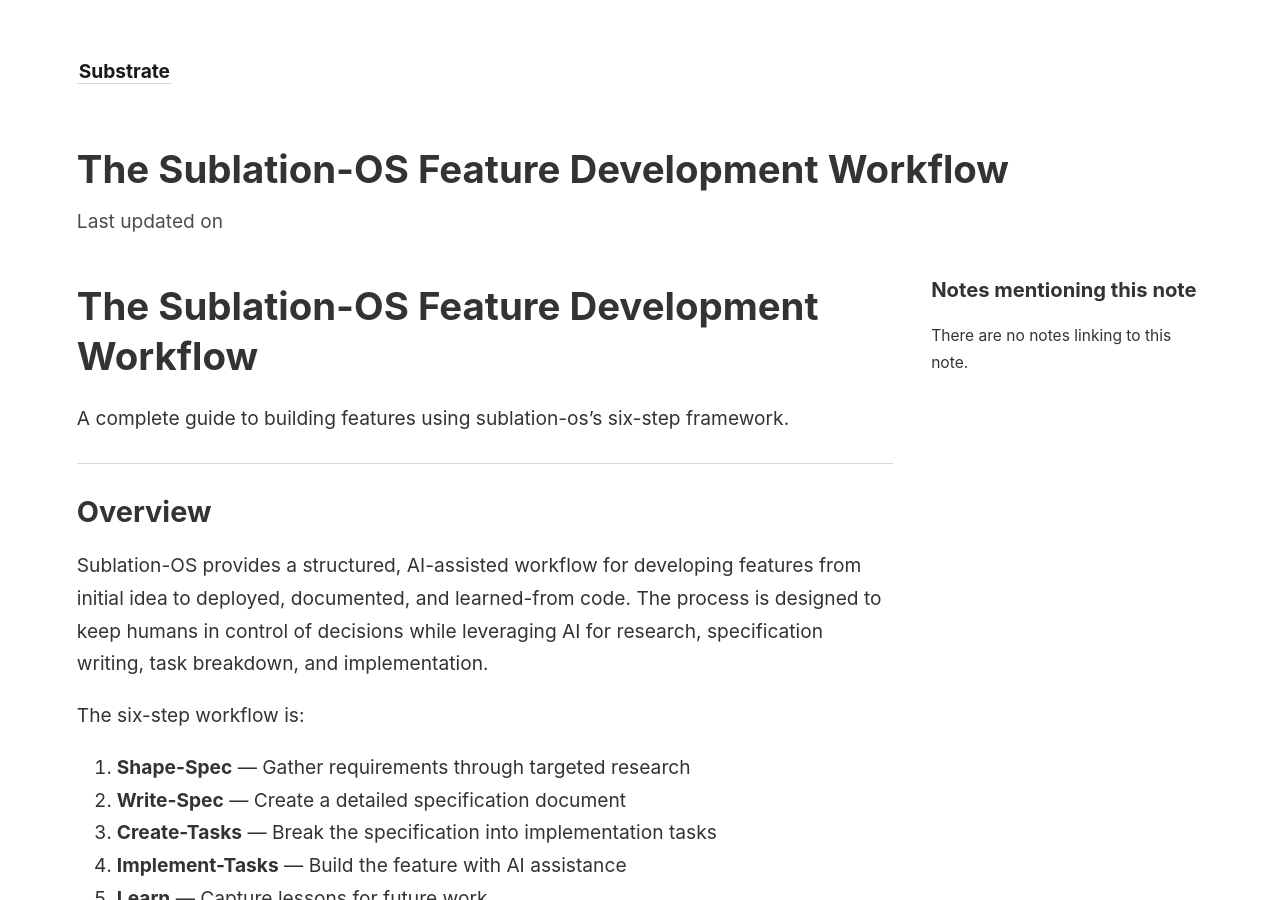
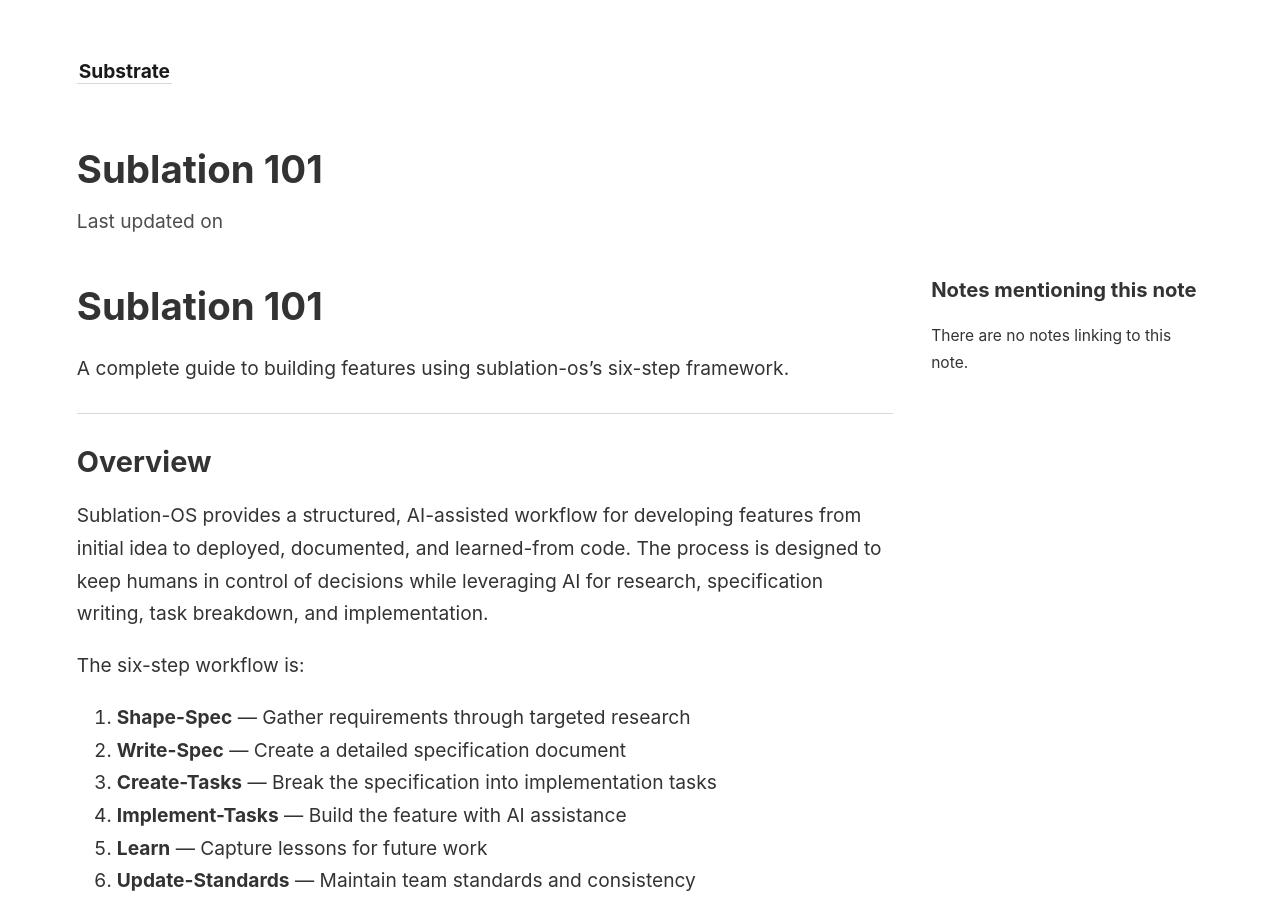
Before and after one commit to nicolosaullo/digital-garden, a Jekyll site: the page built from _notes/sublation-101.md, in a window 1280 px wide and 900 px high. Built offline with Jekyll 4.4.1, drawn with Linux system fonts in a browser that asks for light colours; some of the changed text lies outside the part shown.

Commit message:
renamed sublation article

```diff
--- a/_notes/sublation-101.md
+++ b/_notes/sublation-101.md
@@ -1,7 +1,7 @@
 ---
-title: The Sublation-OS Feature Development Workflow
+title: Sublation 101
 ---
-# The Sublation-OS Feature Development Workflow
+# Sublation 101
 
 A complete guide to building features using sublation-os's six-step framework.
 
```
